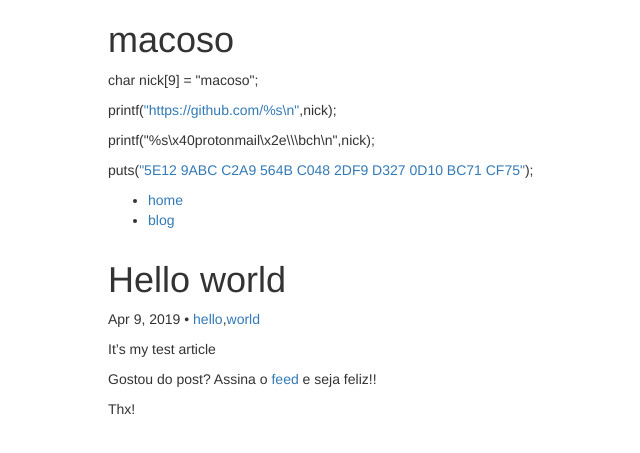
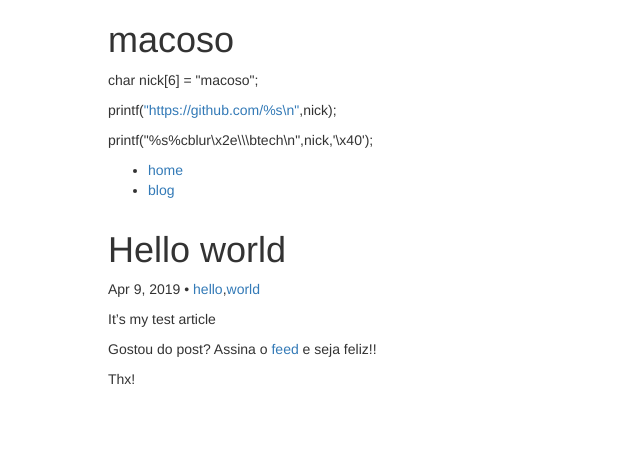
Before and after one commit to MacOSO/macoso.github.io, a Jekyll site: the page built from _posts/2019-04-09-hello-world.md, in a window 1280 px wide. Shown: the top 453 px of the page, without its empty margins (157-797 px from the left). Built offline with Jekyll 4.4.1, drawn with Linux system fonts in a browser that asks for light colours; nearby versions of some CDN libraries; library files that are not in the unit come from our copies; comment, search, counter and statistics services are not loaded.

Commit message:
Исправил настройки

```diff
--- a/_config.yml
+++ b/_config.yml
@@ -2,19 +2,16 @@
 title: "macoso"
 bye_message: "Thx!"
 baseurl: ""
-url: "https://macoso.github.io"
+url: "https://macoso.github.io/"
 disqus: macoso
 
 # Header settings
 nick: "macoso"
 mail:
-    domain: "protonmail"
-    ext: "ch"
+    domain: "blur"
+    ext: "tech"
 source_code:
     server: "github.com"
-    nick: "macoso"
-blog:
-    server: "wordpress.com"
     nick: "macoso"
 fingerprint_key: "5E12 9ABC C2A9 564B C048  2DF9 D327 0D10 BC71 CF75"
 
--- a/_includes/head.html
+++ b/_includes/head.html
@@ -16,8 +16,6 @@
           <script src="https://oss.maxcdn.com/respond/1.4.2/respond.min.js"></script>
         <![endif]-->
 
-    {% include analytics.html %}
-
     <link rel="shortcut icon" href="{{ site.baseurl }}images/favicon.jpg">
 
     <link rel="alternate" type="application/atom+xml" title="Atom Feed" href="{{ site.baseurl }}feed/">
--- a/_includes/header.html
+++ b/_includes/header.html
@@ -2,20 +2,17 @@
   <div class="col-lg-8 col-lg-offset-2">
     <h1 class="">macoso</h1>
     <p>
-    <span class="reserved">char</span> nick[<span class="number">9</span>] = <span class="string">"{{ site.nick }}"</span>;
+    <span class="reserved">char</span> nick[<span class="number">6</span>] = <span class="string">"{{ site.nick }}"</span>;
     </p>
     <p>
     printf(<a href="https://{{ site.source_code.server }}/{{ site.source_code.nick }}" target="_blank"><span class="string">"https://{{ site.source_code.server }}/<span class="reserved">%s\n</span>"</span></a>,nick);
     </p>
     <p>
-    printf(<span class="string">"<span class="reserved">%s\x40</span>{{ site.mail.domain }}<span class="reserved">\x2e\\\b</span>{{ site.mail.ext }}<span class="reserved">\n</span>"</span>,nick);
+      printf(<span class="string">"<span class="reserved">%s%c</span>{{ site.mail.domain }}<span class="reserved">\x2e\\\b</span>{{ site.mail.ext }}<span class="reserved">\n</span>"</span>,nick,<span class="string">'<span class="reserved">\x40</span>'</span>);
     </p>
-    <!-- <p>
-            printf(<a href="https://{{ site.blog.nick }}.{{ site.blog.server }}" target="_blank"><span class="string">"https://<span class="reserved">%s</span>.{{ site.blog.server }}<span class="reserved">\n</span>"</span></a>,nick);
-        </p> -->
-    <p>
-    puts(<a href="{{ site.baseurl }}misc/pubkey.gpg.txt" target="_blank"><span class="string">"5E12 9ABC C2A9 564B C048  2DF9 D327 0D10 BC71 CF75"</span></a>);
-    </p>
+    <!--<p>
+    puts(<a href="{{ site.baseurl }}misc/pubkey.gpg.txt" target="_blank"><span class="string">"{{site.fingerprint_key}}"</span></a>);
+    </p>-->
   </div>
 </header>
 
```
Also changed, not shown: _includes/analytics.html (deleted, +0 -10 lines), _posts/2019-04-09-hello-world.md (+1 -1 lines).
